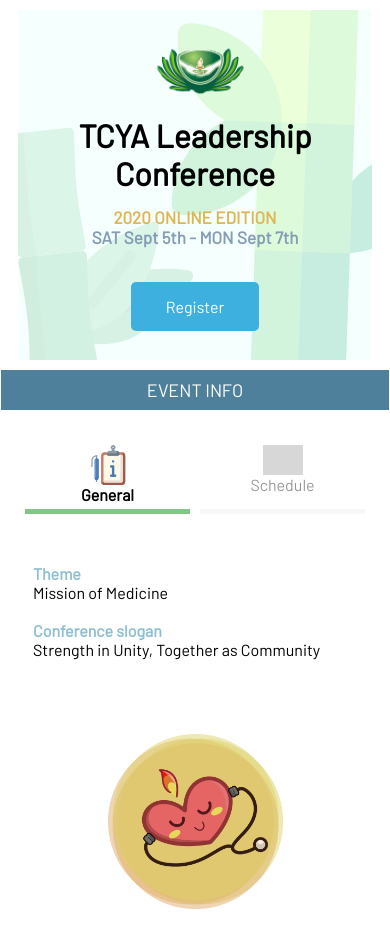
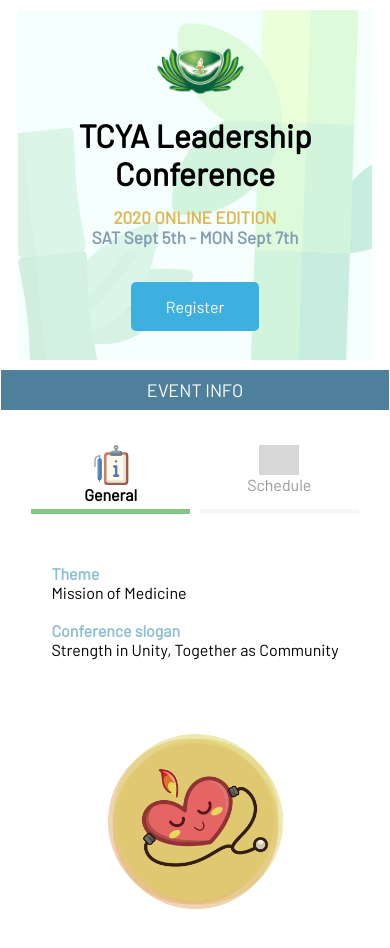
Before and after one commit to michaelaranda-web/tcya2020, a PHP site: page / in a window 390 px wide. Shown: the top 948 px of the page. Run offline with PHP 8.4, Linux system fonts and the light colour scheme; some libraries are stand-ins or nearby versions; grey boxes are pictures that could not be loaded.

Commit message:
Fixes styling issues for event info section for tablet resolution.

```diff
--- a/css/index.css
+++ b/css/index.css
@@ -112,24 +112,28 @@ body {
     display: flex;
     flex-direction: column;
     justify-content: center;
-    max-width: 900px;
     margin: auto; }
+    @media (min-width: 450px) {
+      #main-content #event-info-and-heart-section-container {
+        max-width: 900px; } }
     @media (min-width: 800px) {
       #main-content #event-info-and-heart-section-container {
         flex-direction: row; } }
     #main-content #event-info-and-heart-section-container #event-info-section {
-      padding: 10px 0; }
+      padding: 10px 0;
+      max-width: 350px; }
+      @media (max-width: 800px) {
+        #main-content #event-info-and-heart-section-container #event-info-section {
+          margin: auto; } }
       @media (min-width: 800px) {
         #main-content #event-info-and-heart-section-container #event-info-section {
           width: 50%;
           min-height: 350px;
-          max-width: 350px;
           padding: 10px 35px; } }
       #main-content #event-info-and-heart-section-container #event-info-section #event-info-selectors-container {
         display: flex;
         justify-content: space-evenly;
         padding: 25px 0;
-        max-width: 350px;
         margin: auto; }
         @supports (-ms-ime-align: auto) {
           #main-content #event-info-and-heart-section-container #event-info-section #event-info-selectors-container {
@@ -156,6 +160,9 @@ body {
             border-bottom: 5px solid #83c583; }
       #main-content #event-info-and-heart-section-container #event-info-section #general-info-section {
         padding: 25px 0px; }
+        @media (min-width: 450px) {
+          #main-content #event-info-and-heart-section-container #event-info-section #general-info-section {
+            max-width: 350px; } }
         #main-content #event-info-and-heart-section-container #event-info-section #general-info-section #general-info-section-content {
           text-align: left; }
           @media (max-width: 450px) {
--- a/sass/index.scss
+++ b/sass/index.scss
@@ -160,20 +160,27 @@ body {
     display: flex;
     flex-direction: column;
     justify-content: center;
-    max-width: 900px;
     margin: auto;
 
+    @media (min-width: $mobile-max) {
+      max-width: 900px;
+    }
+
     @media (min-width: $tablet-portrait-min) {
-      flex-direction: row ;
+      flex-direction: row;
     }
 
     #event-info-section {
       padding: 10px 0;
+      max-width: 350px;
+
+      @media (max-width: $tablet-portrait-min) {
+        margin: auto;
+      }
 
       @media (min-width: $tablet-portrait-min) {
         width: 50%;
         min-height: 350px;
-        max-width: 350px;
         padding: 10px 35px;
       }
 
@@ -181,7 +188,6 @@ body {
         display: flex;
         justify-content: space-evenly;
         padding: 25px 0;
-        max-width: 350px;
         margin: auto;
 
         @supports (-ms-ime-align: auto) {
@@ -218,6 +224,10 @@ body {
 
       #general-info-section {
         padding: 25px 0px;
+
+        @media (min-width: $mobile-max) {
+          max-width: 350px;
+        }
 
         #general-info-section-content {
           text-align: left;
```
Also changed, not shown: 1 other file.
